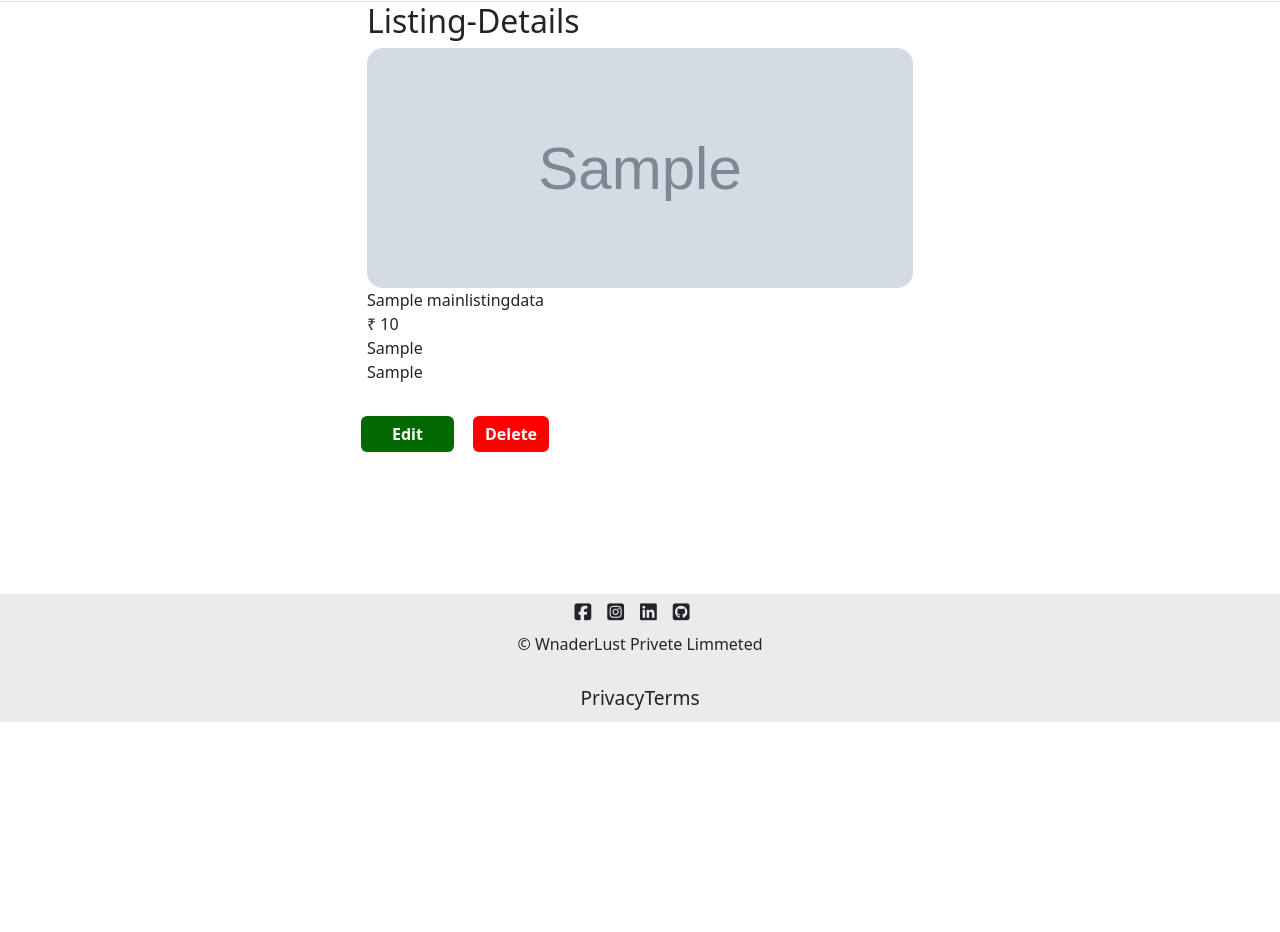
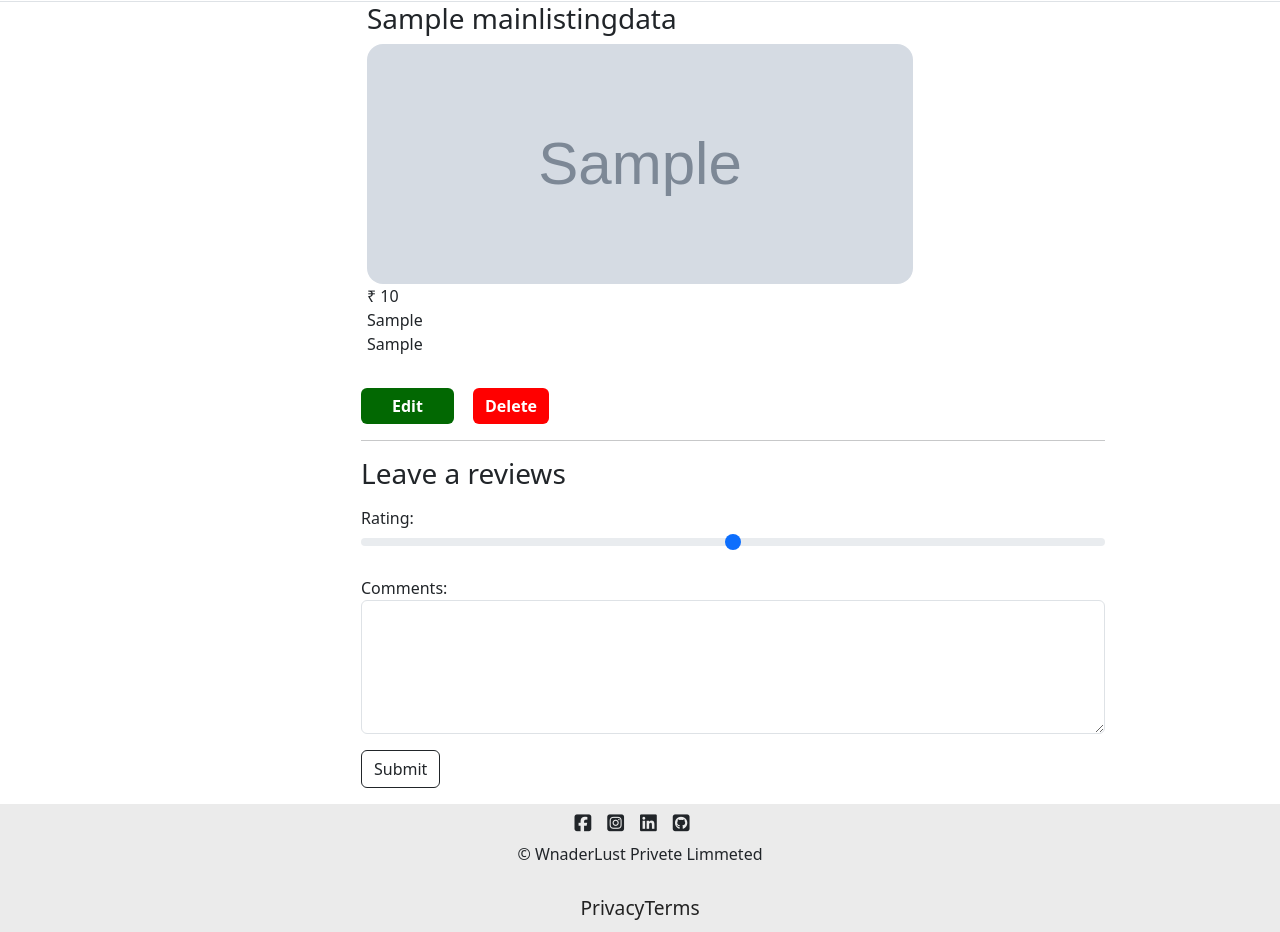
Before and after one commit to tapanChaubey/placementProject1, a Node server app: page /listing/600000000000000000000001 in a window 1280 px wide. Shown: the part 78-1010 px from the top of the page. Before the commit the page ends 800 px from the top, so only its background shows below. Run offline with Node 20, Linux system fonts and the light colour scheme; tables that the repository leaves empty hold one stand-in row (values such as "Sample post"); grey boxes marked "Sample" are stand-in pictures; some libraries are stand-ins or nearby versions.

Commit message:
add some review

```diff
--- a/models/listing.js
+++ b/models/listing.js
@@ -20,6 +20,10 @@ const Schema=new mongoose.Schema({
     },
     country:{
         type:String,
+    },
+    reviews:{
+        type:mongoose.Schema.Types.ObjectId,
+        ref:"Review",
     }
 })
 const MainListingdata=mongoose.model("MainListingdata",Schema);
--- a/views/Listing/show.ejs
+++ b/views/Listing/show.ejs
@@ -1,14 +1,12 @@
 <%layout('/layouts/boilerplate')%>
 <div class="row">
     <div class="col-8 offset-3">
-        <h2>Listing-Details</h2>
+        <h3><%=allListings.title%></h3>
     </div>
       <div class="card col-6 offset-3 show-card">
       <img src="<%=allListings.image%>" class="card-img-top show-img"  alt="listing_image">
       <div class="card-body">
       <p class="card-text">
-       <%=allListings.title%>
-        <br>
     &#8377; <%=allListings.price.toLocaleString("en-IN")%><br>
     <%=allListings.location%>
     <br>
@@ -23,4 +21,19 @@
         <button class="btn btn-dark  offset-3 delete-btn">Delete</button>
     </form>
 </div>
+<div class="col-8 offset-3 mb-3">
+  <hr>
+  <h3>Leave a reviews</h3>
+  <form>
+    <div class="mb-3 mt-3">
+      <label for="rating" class="form-lable">Rating:</label>
+      <input type="range" min="1" max="5" id="rating" name="review[rating]" class="form-range"/>
+    </div>
+    <div class="mb-3 mt-3">
+      <label for="comment" class="form-lable">Comments:</label>
+      <textarea cols="20" rows="5" id="comment" name="review[comment]" class="form-control"></textarea>
+    </div>
+    <button class="btn btn-outline-dark">Submit</button>
+  </form>
 </div>
+</div>
```
Also changed, not shown: models/review.js (added, +16 -0 lines).
